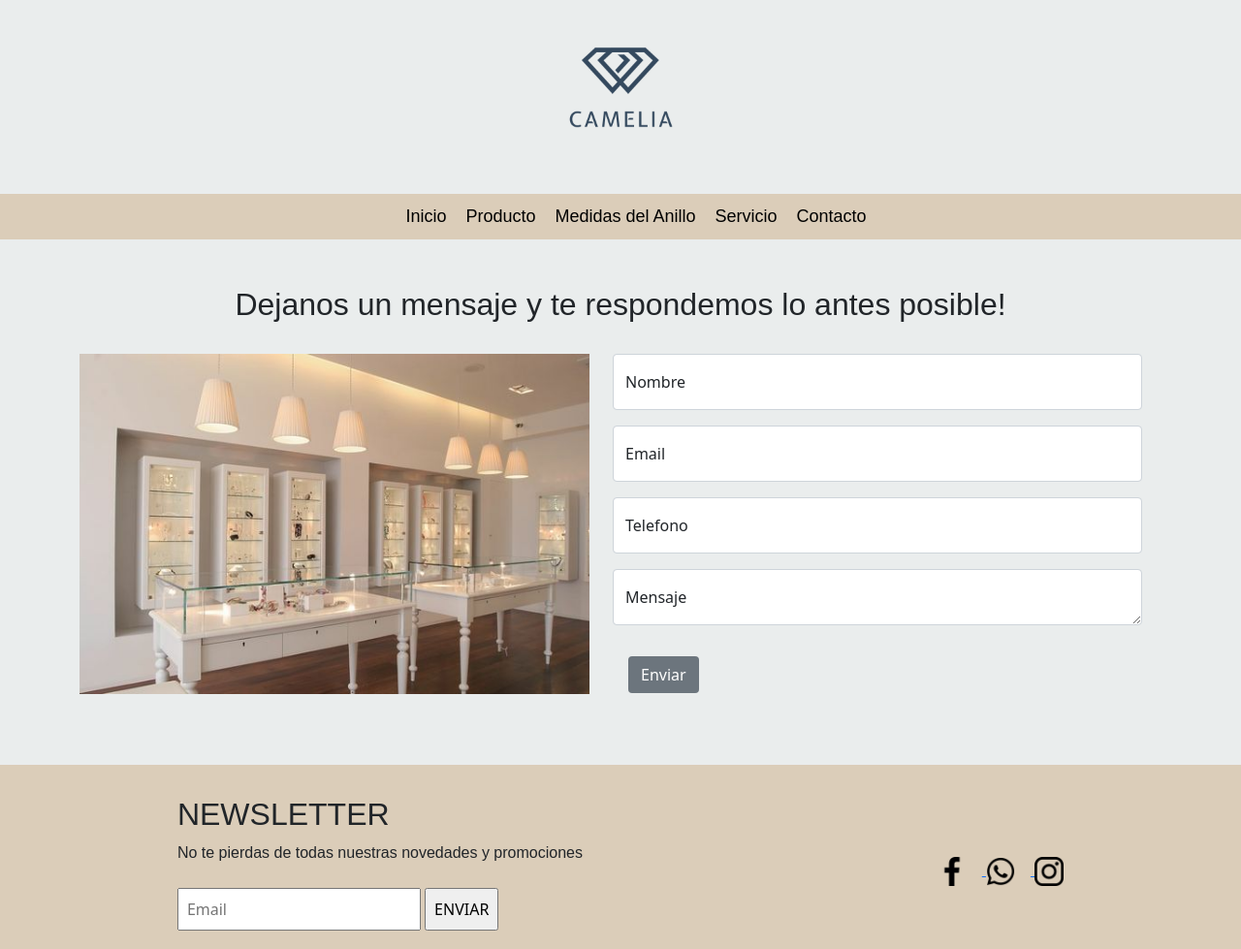
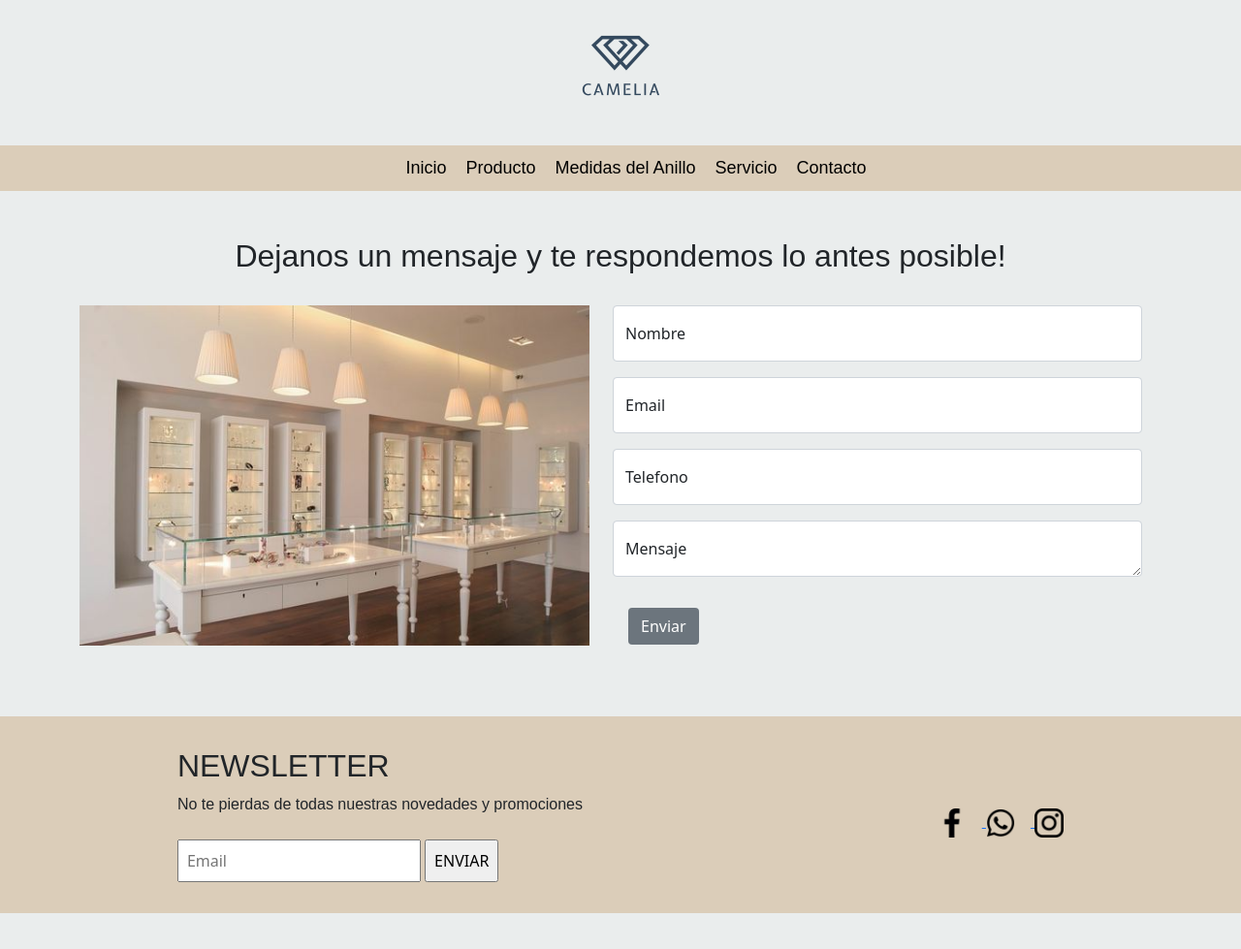
Before and after one commit to tefymalqui/Camelia-Joyas, a website: page pages/contacto.html in a window 1280 px wide. Shown: the whole page at 97% size. After the commit the page ends 942 px from the top, so only its background shows below. Drawn offline with nearby package versions, Linux system fonts and the light colour scheme; a web font is replaced by a local one.

Commit message:
cambio tamaño del logo

```diff
--- a/scss/_general.scss
+++ b/scss/_general.scss
@@ -18,8 +18,8 @@ body {
     display: block;
     a {
         img {
-            width:200px;
-            height: 200px;
+            width:150px;
+            height: 150px;
         }
     }
 }
```
Also changed, not shown: pages/contacto.html (+2 -2 lines), css/estilo.css.
